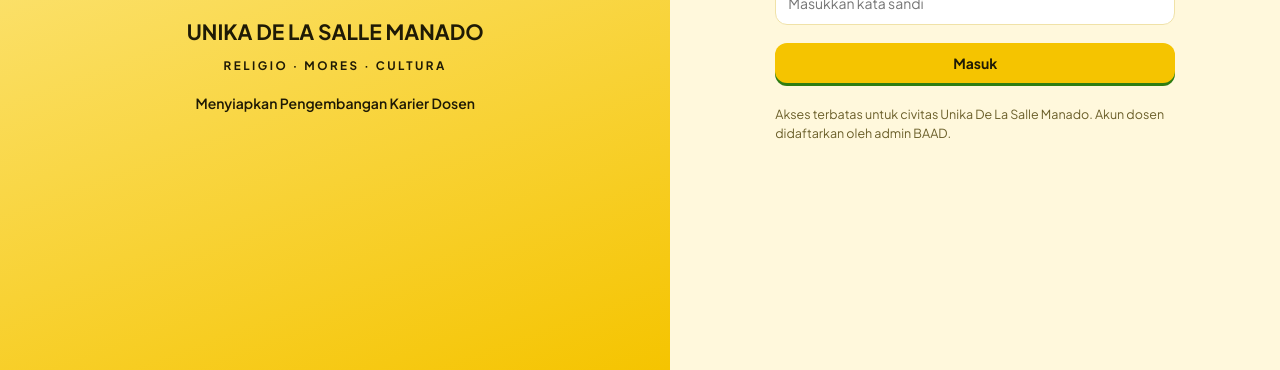
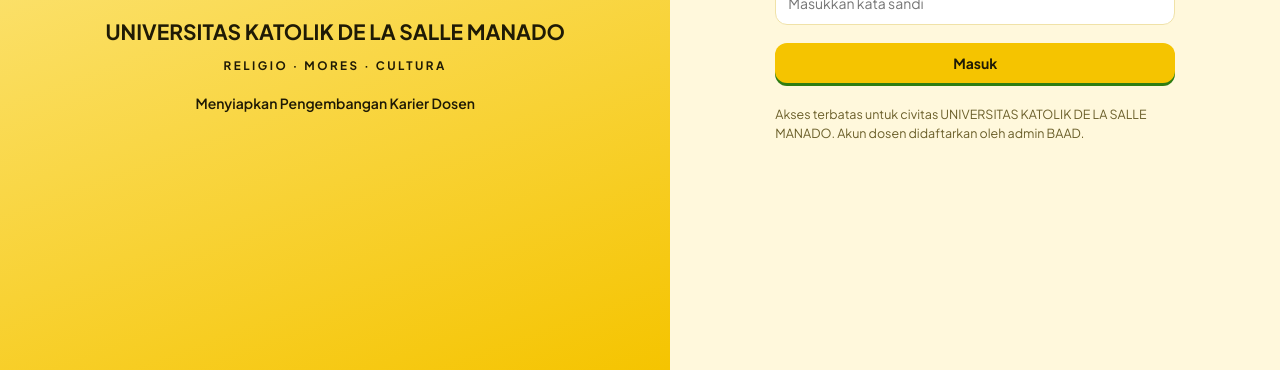
Before and after one commit to Be-cca/sipkd_mppl, a plain HTML site: page index.html in a window 1280 px wide. Shown: the part 430-800 px from the top of the page. Drawn offline with Linux system fonts and the light colour scheme; no server answers.

Commit message:
Update title and text for Universitas Katolik De La Salle

```diff
--- a/index.html
+++ b/index.html
@@ -3,7 +3,7 @@
 <head>
   <meta charset="utf-8">
   <meta name="viewport" content="width=device-width, initial-scale=1, viewport-fit=cover">
-  <title>SIPKD — Sistem Informasi Pengembangan Karier Dosen</title>
+  <title>SIPKD — Sistem Informasi Pengembangan Karier Dosen · Universitas Katolik De La Salle Manado</title>
   <link rel="preconnect" href="https://fonts.googleapis.com">
   <link rel="preconnect" href="https://fonts.gstatic.com" crossorigin>
   <link href="https://fonts.googleapis.com/css2?family=Plus+Jakarta+Sans:wght@400;500;600;700;800&display=swap" rel="stylesheet">
@@ -14,8 +14,8 @@
   <!-- HALAMAN LOGIN -->
   <div id="lg">
     <div class="lgl">
-      <img src="Univ_Katolik_De_La_Salle.jpeg" alt="Logo Unika De La Salle Manado">
-      <h2>UNIKA DE LA SALLE MANADO</h2>
+      <img src="Univ_Katolik_De_La_Salle.jpeg" alt="Logo Universitas Katolik De La Salle Manado">
+      <h2>UNIVERSITAS KATOLIK DE LA SALLE MANADO</h2>
       <small style="letter-spacing:2.5px;font-weight:700">RELIGIO · MORES · CULTURA</small>
       <p style="margin-top:8px;font-weight:600">Menyiapkan Pengembangan Karier Dosen</p>
     </div>
@@ -35,7 +35,7 @@
         <button type="submit" class="btn" style="width:100%;margin-top:18px">Masuk</button>
 
         <p class="note" style="margin-top:18px;line-height:1.5">
-          Akses terbatas untuk civitas Unika De La Salle Manado. Akun dosen didaftarkan oleh admin BAAD.
+          Akses terbatas untuk civitas UNIVERSITAS KATOLIK DE LA SALLE MANADO. Akun dosen didaftarkan oleh admin BAAD.
         </p>
       </form>
     </div>
@@ -46,7 +46,7 @@
     <aside>
       <div class="brand">
         <img src="Univ_Katolik_De_La_Salle.jpeg" alt="Logo">
-        <div>SIPKD<small>Unika De La Salle</small></div>
+        <div>SIPKD<small>UNIVERSITAS KATOLIK DE LA SALLE MANADO</small></div>
       </div>
       <nav id="nv"></nav>
       <div id="me"></div>
```
